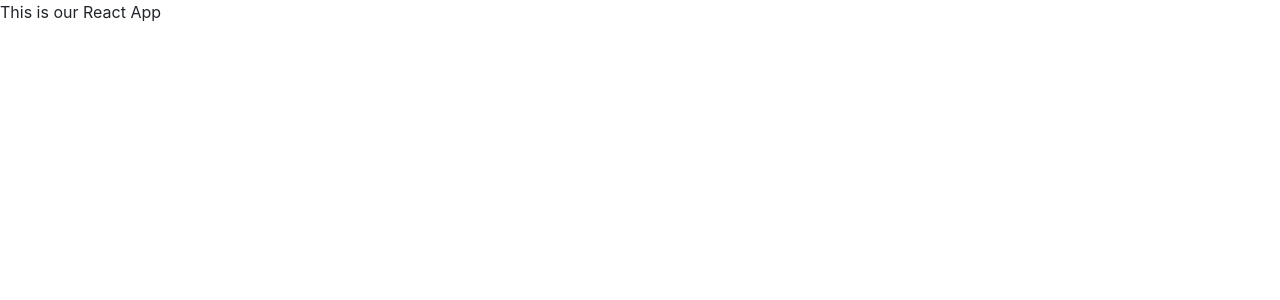
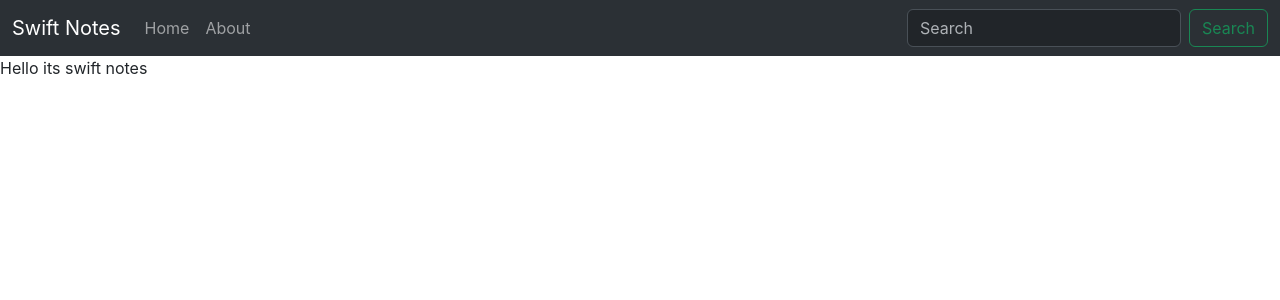
Before and after one commit to SamagraAg/swift-notes-frontend, a React (Create React App) app: page / in a window 1280 px wide. Shown: the top 300 px of the page. Built offline with nearby package versions, Linux system fonts and the light colour scheme.

Commit message:
create navbar component

```diff
--- a/src/App.js
+++ b/src/App.js
@@ -1,7 +1,12 @@
-import "./App.css";
+import React from "react";
+import Navbar from "./components/Navbar";
+import Home from "./components/Home";
 
-function App() {
-  return <div>This is our React App</div>;
+export default function App() {
+  return (
+    <>
+      <Navbar></Navbar>
+      <Home></Home>
+    </>
+  );
 }
-
-export default App;
--- /dev/null
+++ b/src/components/Home.js
@@ -0,0 +1,9 @@
+import React from 'react'
+
+export default function Home() {
+  return (
+    <div>
+        Hello its swift notes
+    </div>
+  )
+}
--- /dev/null
+++ b/src/components/Navbar.js
@@ -0,0 +1,52 @@
+import React from "react";
+
+export default function Navbar() {
+  return (
+    <nav
+      className="navbar navbar-expand-lg bg-body-tertiary"
+      data-bs-theme="dark"
+    >
+      <div className="container-fluid">
+        <a className="navbar-brand" href="/">
+          Swift Notes
+        </a>
+        <button
+          className="navbar-toggler"
+          type="button"
+          data-bs-toggle="collapse"
+          data-bs-target="#navbarSupportedContent"
+          aria-controls="navbarSupportedContent"
+          aria-expanded="false"
+          aria-label="Toggle navigation"
+        >
+          <span className="navbar-toggler-icon"></span>
+        </button>
+        <div className="collapse navbar-collapse" id="navbarSupportedContent">
+          <ul className="navbar-nav me-auto mb-2 mb-lg-0">
+            <li className="nav-item">
+              <a className="nav-link" aria-current="page" href="/">
+                Home
+              </a>
+            </li>
+            <li className="nav-item">
+              <a className="nav-link" href="/">
+                About
+              </a>
+            </li>
+          </ul>
+          <form className="d-flex" role="search">
+            <input
+              className="form-control me-2"
+              type="search"
+              placeholder="Search"
+              aria-label="Search"
+            />
+            <button className="btn btn-outline-success" type="submit">
+              Search
+            </button>
+          </form>
+        </div>
+      </div>
+    </nav>
+  );
+}
```
Also changed, not shown: src/components/About.js (added).
